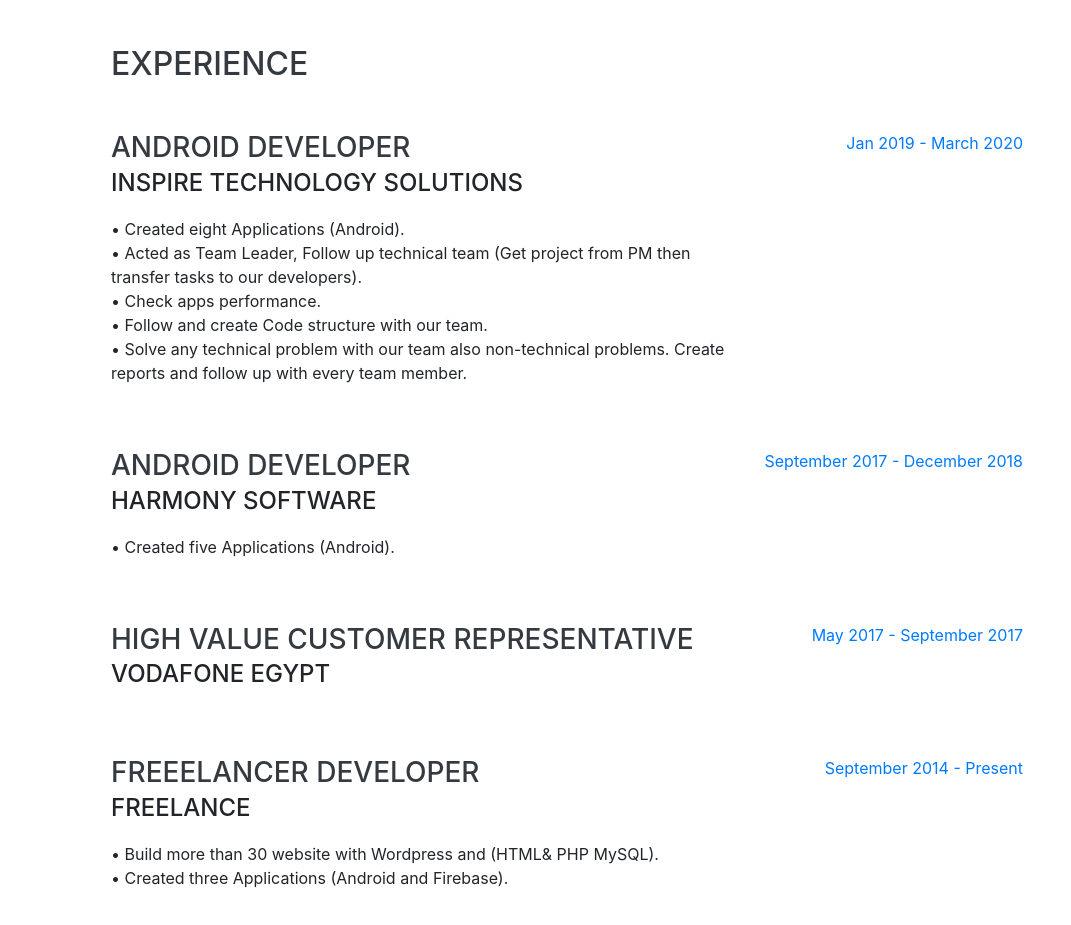
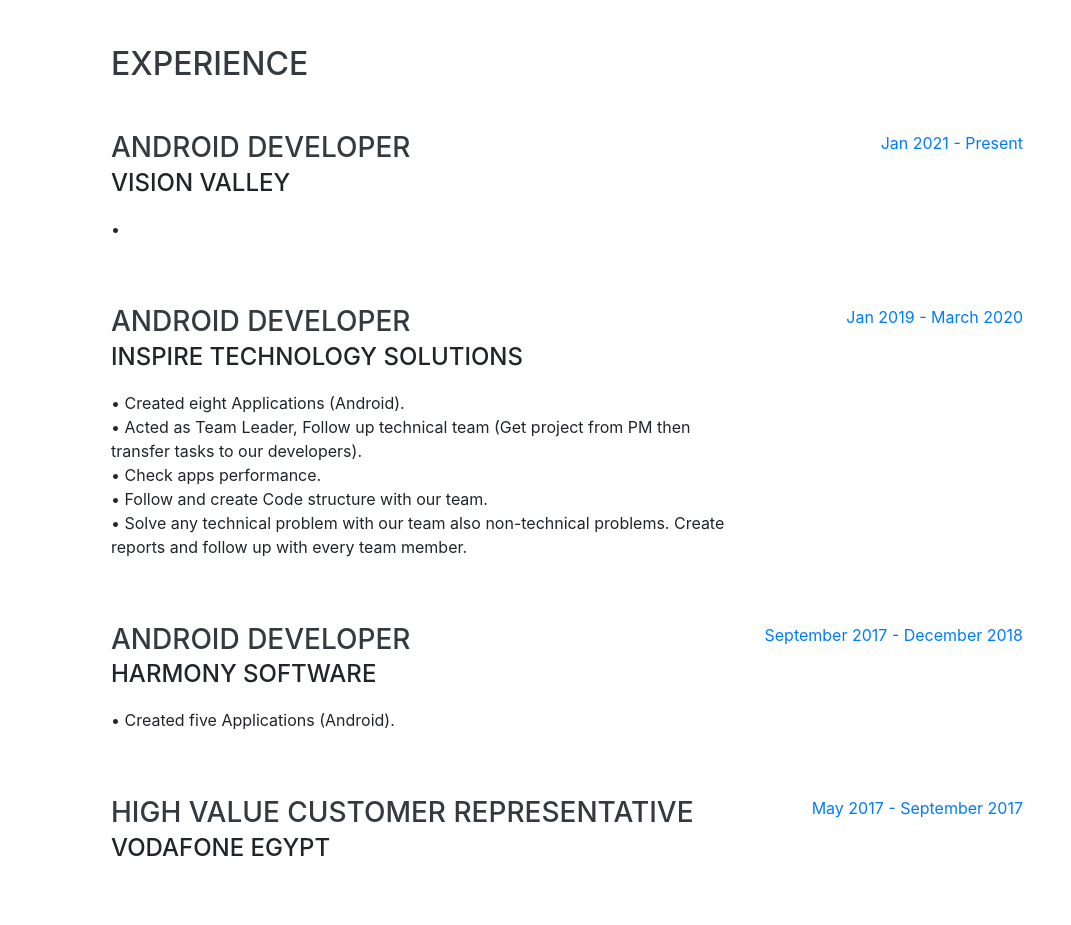
Before and after one commit to husseinm19/husseinm19.github.io, a website with bundled scripts: page index.html in a window 1280 px wide. Shown: the part 804-1729 px from the top of the page, without its empty margins (209-1280 px from the left). Built offline with nearby package versions, Linux system fonts and the light colour scheme; a web font is replaced by a local one.

Commit message:
Update index.html

```diff
--- a/index.html
+++ b/index.html
@@ -101,6 +101,17 @@
     <section class="resume-section p-3 p-lg-5 d-flex justify-content-center" id="experience">
       <div class="w-100">
         <h2 class="mb-5">Experience</h2>
+
+	       <div class="resume-item d-flex flex-column flex-md-row justify-content-between mb-5">
+          <div class="resume-content">
+            <h3 class="mb-0">Android Developer </h3>
+            <div class="subheading mb-3">Vision Valley</div>
+            <p> •	</p>
+          </div>
+          <div class="resume-date text-md-right">
+            <span class="text-primary">Jan 2021 - Present </span>
+          </div>
+        </div>
 
         <div class="resume-item d-flex flex-column flex-md-row justify-content-between mb-5">
           <div class="resume-content">
```
